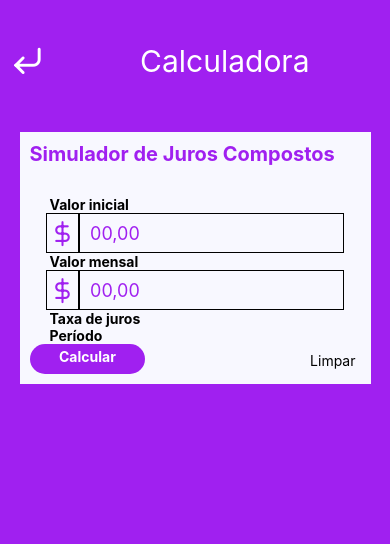
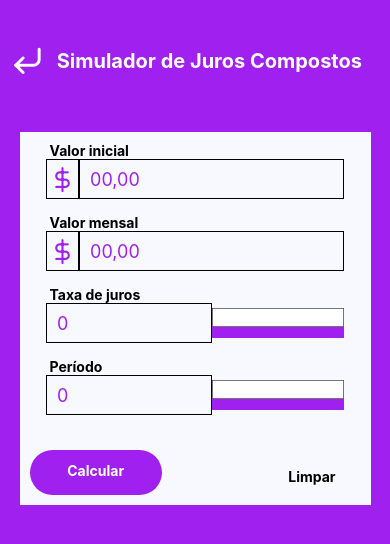
Before and after one commit to thegomdev/AppCalculadoras, a React Native app: screen /JurosCompostos in a window 390 px wide. Shown: the top 544 px of the page. Built offline with nearby package versions, Linux system fonts and the light colour scheme.

Commit message:
Estruturando Juros Compostos

```diff
--- a/App.js
+++ b/App.js
@@ -11,6 +11,7 @@ import Calculadora from './src/screens/Calculadora';
 
 // Calculadora Juros Compostos
 import JurosCompostos from './src/screens/JurosCompostos';
+import ResultadoJurosCompostos from './src/screens/JurosCompostos/ResultadoJurosCompostos';
 
 const Stack = createNativeStackNavigator();
 
@@ -25,7 +26,6 @@ const App = () => {
           name="Home"
           component={Home}
           options={{
-            title: 'Tela inicial',
             headerShown: false,
           }}
         />
@@ -36,7 +36,6 @@ const App = () => {
           name="Calculadora"
           component={Calculadora}
           options={{
-            title: 'Tela inicial',
             headerShown: false,
           }}
         />
@@ -47,7 +46,14 @@ const App = () => {
           name="JurosCompostos"
           component={JurosCompostos}
           options={{
-            title: 'Tela inicial',
+            headerShown: false,
+          }}
+        />
+
+        <Stack.Screen
+          name="ResultadoJurosCompostos"
+          component={ResultadoJurosCompostos}
+          options={{
             headerShown: false,
           }}
         />
--- /dev/null
+++ b/src/screens/JurosCompostos/ResultadoJurosCompostos/index.js
@@ -0,0 +1,32 @@
+import React from 'react';
+import { View, Text, StyleSheet, TouchableOpacity, Image } from 'react-native';
+import { useNavigation } from '@react-navigation/native';
+
+const ResultadoJurosCompostos = () => {
+  const navigation = useNavigation();
+
+  return (
+    <View style={styles.container}>
+
+      <View style={styles.main}>
+      <Text style={styles.text1}>Resultado</Text>
+      </View>
+
+    </View>
+  );
+};
+
+const styles = StyleSheet.create({
+  container: {
+    flex: 1,
+    alignItems: 'center',
+  },
+
+  main: {
+    marginTop: 50,
+  },
+
+
+});
+
+export default ResultadoJurosCompostos;
--- a/src/screens/JurosCompostos/index.js
+++ b/src/screens/JurosCompostos/index.js
@@ -9,6 +9,22 @@ const JurosCompostos = () => {
   const navigation = useNavigation();
   const [valorInicial, setValorInicial] = useState("");
   const [valorMensal, setValorMensal] = useState("");
+
+
+    //  const para pegar a taxa de juros.
+    const [juros, setJuros] = useState('');
+
+    // const para pegar a taxa de juros, se é mensal ou anual.
+    const [opcaoJuros, setOpcaoJuros] = useState('Mensal');
+
+  //  const para pegar o valor do periodo.
+  const [periodo, setPeriodo] = useState('');
+
+  // const para pegar o periodo, se é mensal ou anual.
+  const [opcaoPeriodo, setOpcaoPeriodo] = useState('Mes(es)');
+
+
+
 
 
   // função para limpar.
@@ -30,13 +46,11 @@ const JurosCompostos = () => {
           onPress={() => navigation.navigate('Home')}>
           <Feather name="corner-down-left" size={35} color="#FFF" />
         </TouchableOpacity>
-        <Text style={styles.textTop}>Calculadora</Text>
+        <Text style={styles.textTop}>Simulador de Juros Compostos</Text>
       </View>
 
 
       <View style={styles.main}>
-        <Text style={styles.text}>Simulador de Juros Compostos</Text>
-
 
         {/* Valor Inicial */}
         <View style={styles.inicial}>
@@ -82,21 +96,65 @@ const JurosCompostos = () => {
         {/* Taxa de juros */}
         <View style={styles.inicial}>
           <Text style={styles.titulo}>Taxa de juros</Text>
+
+          <View style={styles.inputPeriodo}>
+            <TextInput style={styles.textImputPeriodo}
+              placeholder="0"
+              value={juros}
+              onChangeText={(Number) => setValorInicial(Number)}
+              maxLength={15}
+              placeholderTextColor="#A020F0"/>
+              <View style={styles.pickerPeriodo}>
+              <Picker style={{ color: '#FFF'}}
+              selectedValue={opcaoJuros}
+              onValueChange={(itemValue) => setOpcaoJuros(itemValue)}>
+              <Picker.Item label="Mensal" value="Mensal" />
+              <Picker.Item label="Anual" value="Anual" />
+            </Picker>
+              </View>
+
+          </View>
+
+
         </View>
 
         {/* Período */}
         <View style={styles.inicial}>
+
           <Text style={styles.titulo}>Período</Text>
+
+          <View style={styles.inputPeriodo}>
+            <TextInput style={styles.textImputPeriodo}
+              placeholder="0"
+              value={periodo}
+              onChangeText={(Number) => setValorInicial(Number)}
+              maxLength={15}
+              placeholderTextColor="#A020F0"/>
+              <View style={styles.pickerPeriodo}>
+              <Picker style={{ color: '#FFF'}}
+              selectedValue={opcaoPeriodo}
+              onValueChange={(itemValue) => setOpcaoPeriodo(itemValue)}>
+              <Picker.Item label="Meses" value="Mensal" />
+              <Picker.Item label="Anos" value="Anual" />
+            </Picker>
+              </View>
+
+          </View>
+
         </View>
 
+
+        {/* Botões */}
         <View style={styles.botoes}>
 
-          <TouchableOpacity style={styles.calcular}>
+          <TouchableOpacity
+          style={styles.calcular}
+          onPress={() => navigation.navigate('ResultadoJurosCompostos')}>
             <Text style={styles.calcularText}>Calcular</Text>
           </TouchableOpacity>
 
           <TouchableOpacity style={styles.limpar} onPress={() => limpar()}>
-            <Text>Limpar</Text>
+            <Text style={styles.voltarText} >Limpar</Text>
           </TouchableOpacity>
 
         </View>
@@ -128,12 +186,13 @@ const styles = StyleSheet.create({
 
   voltarTop: {
     marginLeft: 10,
-    marginRight: 95,
+    marginRight: '3%',
   },
 
   textTop: {
-    fontSize: 30,
+    fontSize: 20,
     color: '#FFF',
+    fontWeight: 'bold',
   },
 
   main: {
@@ -143,11 +202,16 @@ const styles = StyleSheet.create({
     padding: 10,
   },
 
+  inicial: {
+    marginBottom: 15,
+  },
+
   text: {
     fontSize: 20,
     fontWeight: 'bold',
     marginBottom: 30,
     color: '#A020F0',
+    marginLeft: '8.5%',
   },
 
   titulo: {
@@ -177,19 +241,39 @@ const styles = StyleSheet.create({
     height: 40
   },
 
+  textImputPeriodo: {
+    borderWidth: 1,
+    width: '50%',
+    fontSize: 18,
+    padding: 10,
+    height: 40,
+  },
+
+  inputPeriodo: {
+    flexDirection: "row",
+    justifyContent: "center",
+    alignItems: 'center',
+  },
+
+  pickerPeriodo: {
+    backgroundColor: '#A020F0',
+    width: '40%',
+    height: '76%',
+    color: '#FFF',
+  },
+
   botoes: {
-    flexDirection: 'row',
     width: '100%',
-
+    marginTop: 20,
   },
 
   calcular: {
     backgroundColor: '#A020F0',
-    width: '35%',
-    height: 30,
+    width: '40%',
+    height: 45,
     borderRadius: 30,
     alignItems: 'center',
-    padding: 4,
+    padding: 12,
   },
 
   calcularText: {
@@ -199,8 +283,13 @@ const styles = StyleSheet.create({
 
   limpar: {
     position: 'absolute',
-    right: 5,
-    bottom: 5,
+    right: 25,
+    bottom: 10,
+  },
+
+  voltarText: {
+    color: '#000',
+    fontWeight: 'bold',
   },
 
 });
```
